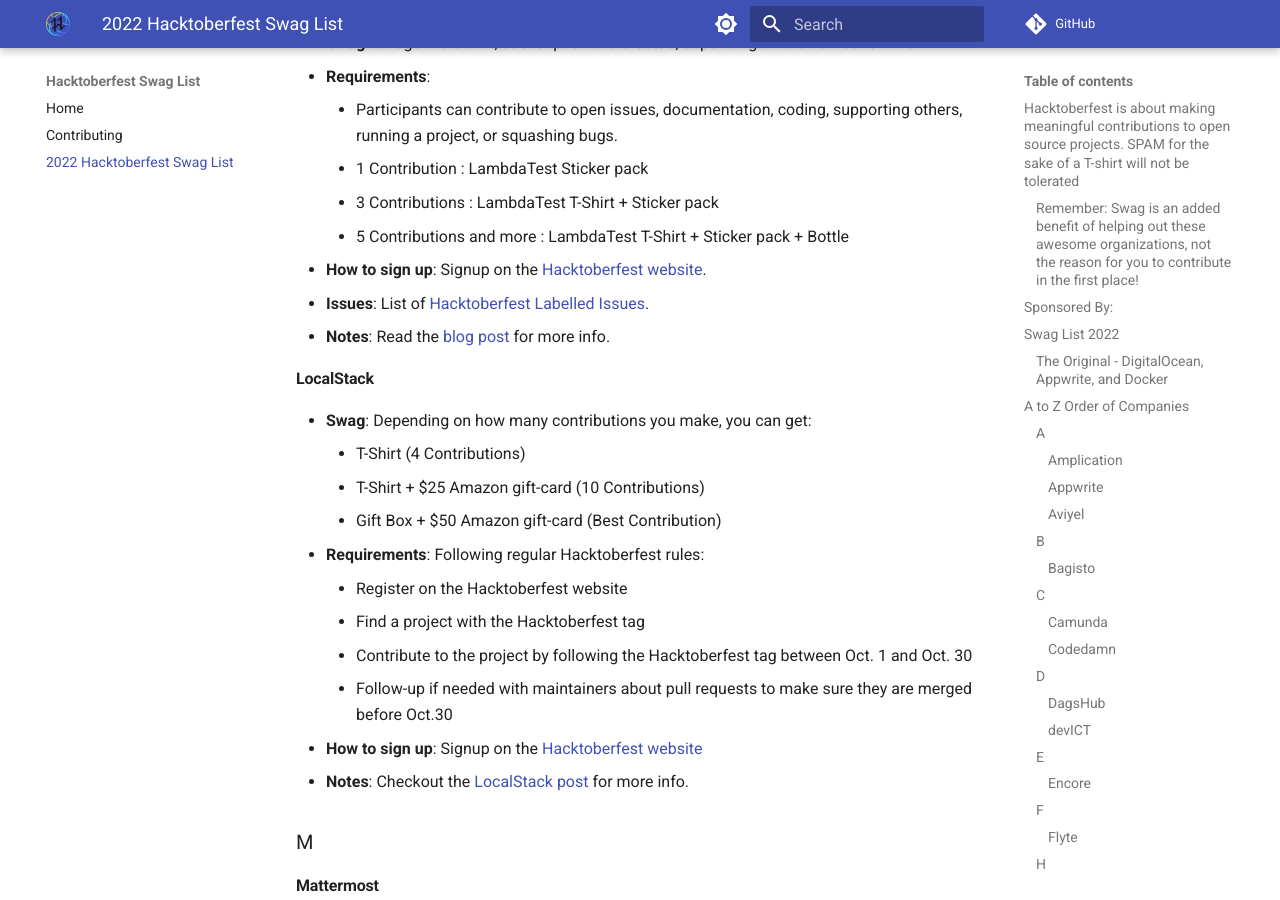
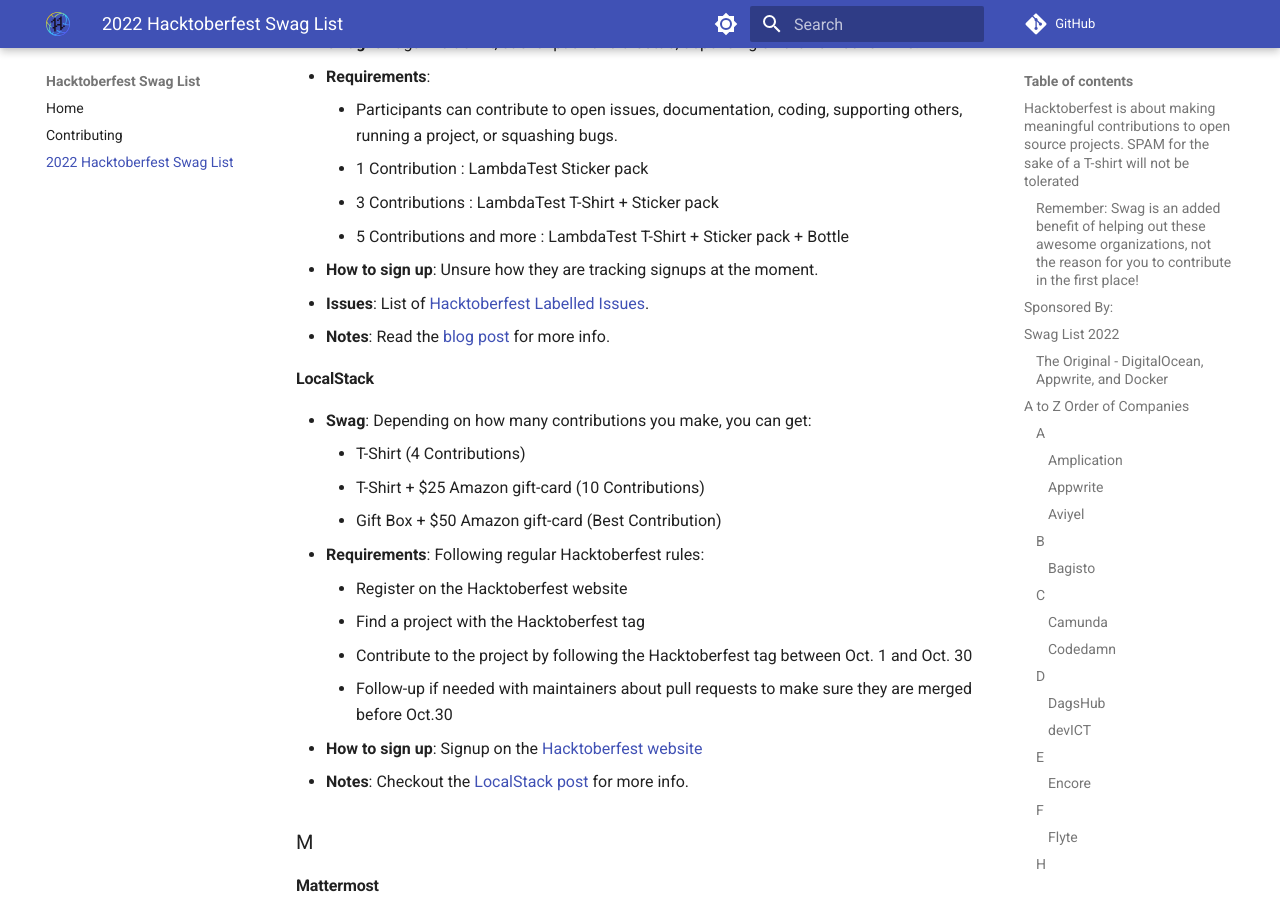
Before and after one commit to crweiner/hacktoberfest-swag-list, an MkDocs documentation site: the page built from docs/list.md, in a window 1280 px wide and 900 px high, scrolled down 6219 px. Built offline with MkDocs 1.6.1 and Material for MkDocs 9.7.7, drawn with Linux system fonts in a browser that asks for light colours; comment, search, counter and statistics services are not loaded.

Commit message:
Clarify signup

```diff
--- a/docs/list.md
+++ b/docs/list.md
@@ -181,7 +181,7 @@
     - 1 Contribution : LambdaTest Sticker pack
     - 3 Contributions : LambdaTest T-Shirt + Sticker pack
     - 5 Contributions and more : LambdaTest T-Shirt + Sticker pack + Bottle
-- **How to sign up**: Signup on the [Hacktoberfest website](https://hacktoberfest.com/){:target="\_blank"}.
+- **How to sign up**: Unsure how they are tracking signups at the moment.
 - **Issues**: List of [Hacktoberfest Labelled Issues](https://github.com/LambdaTest/test-at-scale-scripts/issues){:target="\_blank"}.
 - **Notes**: Read the [blog post](https://www.lambdatest.com/blog/celebrate-hacktoberfest-2022-with-lambdatest/){:target="\_blank"} for more info.
 
```
